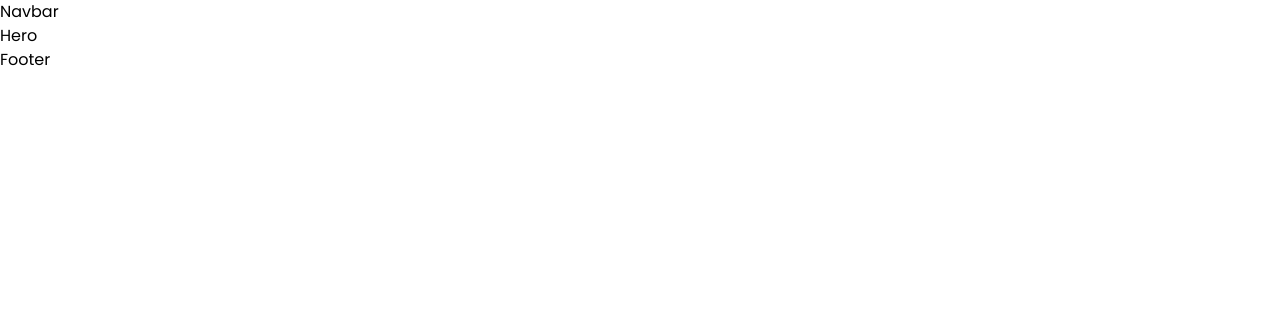
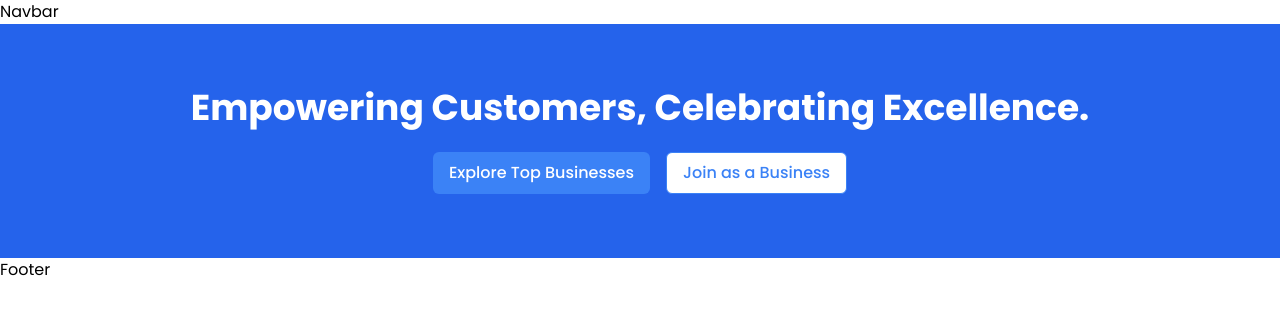
Before and after one commit to amankanz/votely, a Next.js app: page / in a window 1280 px wide. Shown: the top 314 px of the page. Built offline with nearby package versions, Linux system fonts and the light colour scheme.

Commit message:
home-ft/hero-section: hero section in working progress

```diff
--- /dev/null
+++ b/components/Button.tsx
@@ -0,0 +1,16 @@
+type ButtonProps = {
+  text: string;
+  variant: "primary" | "secondary";
+};
+
+export default function Button({ text, variant }: ButtonProps) {
+  const baseStyle = "px-4 py-2 rounded-md font-medium";
+  const variants = {
+    primary: "bg-blue-500 text-white hover:bg-blue-600",
+    secondary: "bg-white text-blue-500 border border-blue-500 hover:bg-blue-50",
+  };
+
+  return (
+    <button className={`${baseStyle} ${variants[variant]}`}>{text}</button>
+  );
+}
--- a/components/Hero.tsx
+++ b/components/Hero.tsx
@@ -1,7 +1,17 @@
 import React from "react";
 
-function Hero() {
-  return <div>Hero</div>;
+import Button from "@/components/Button";
+
+export default function HeroSection() {
+  return (
+    <section className="bg-blue-600 text-white text-center py-16">
+      <h1 className="text-4xl font-bold mb-4">
+        Empowering Customers, Celebrating Excellence.
+      </h1>
+      <div className="flex justify-center gap-4 mt-6">
+        <Button text="Explore Top Businesses" variant="primary" />
+        <Button text="Join as a Business" variant="secondary" />
+      </div>
+    </section>
+  );
 }
-
-export default Hero;
```
